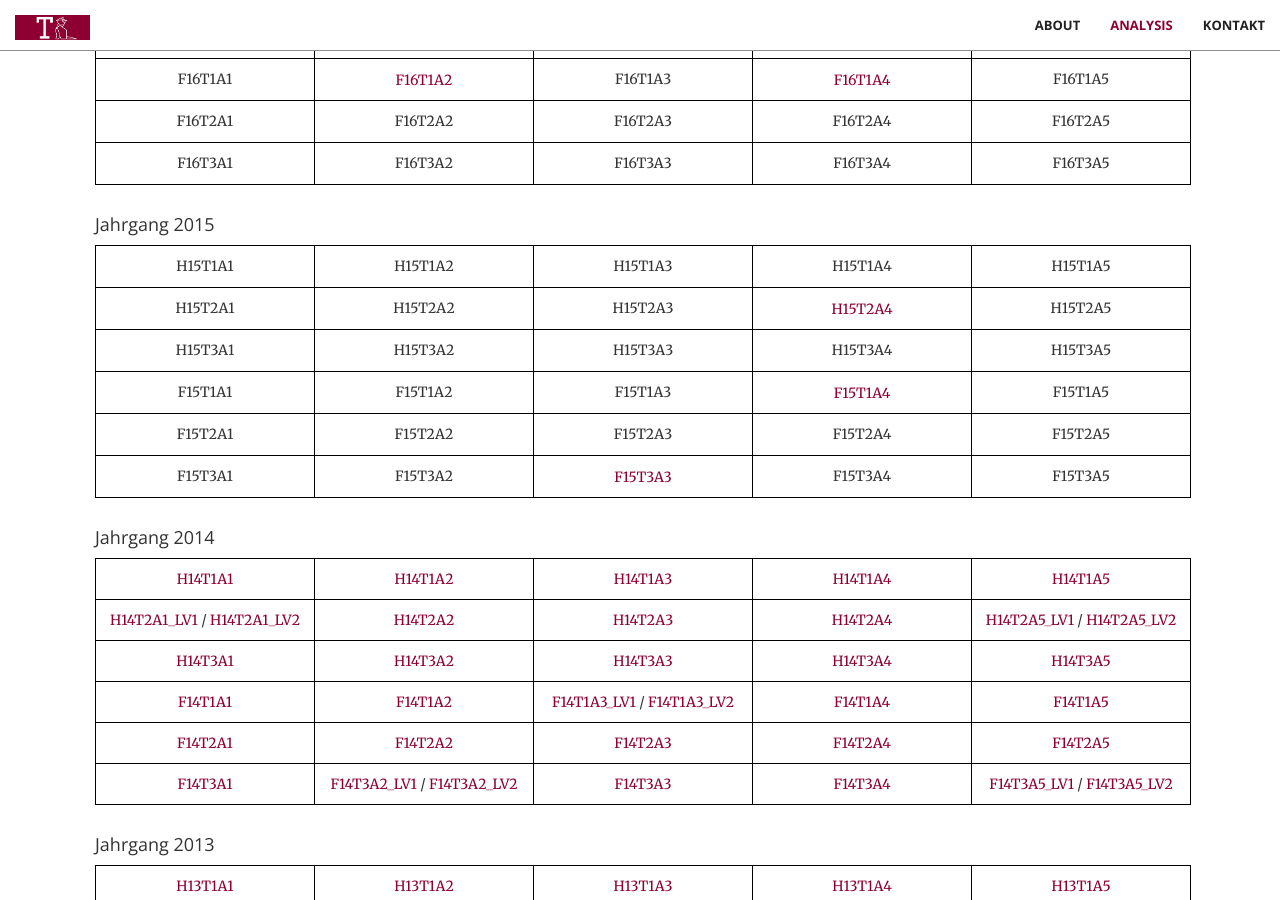
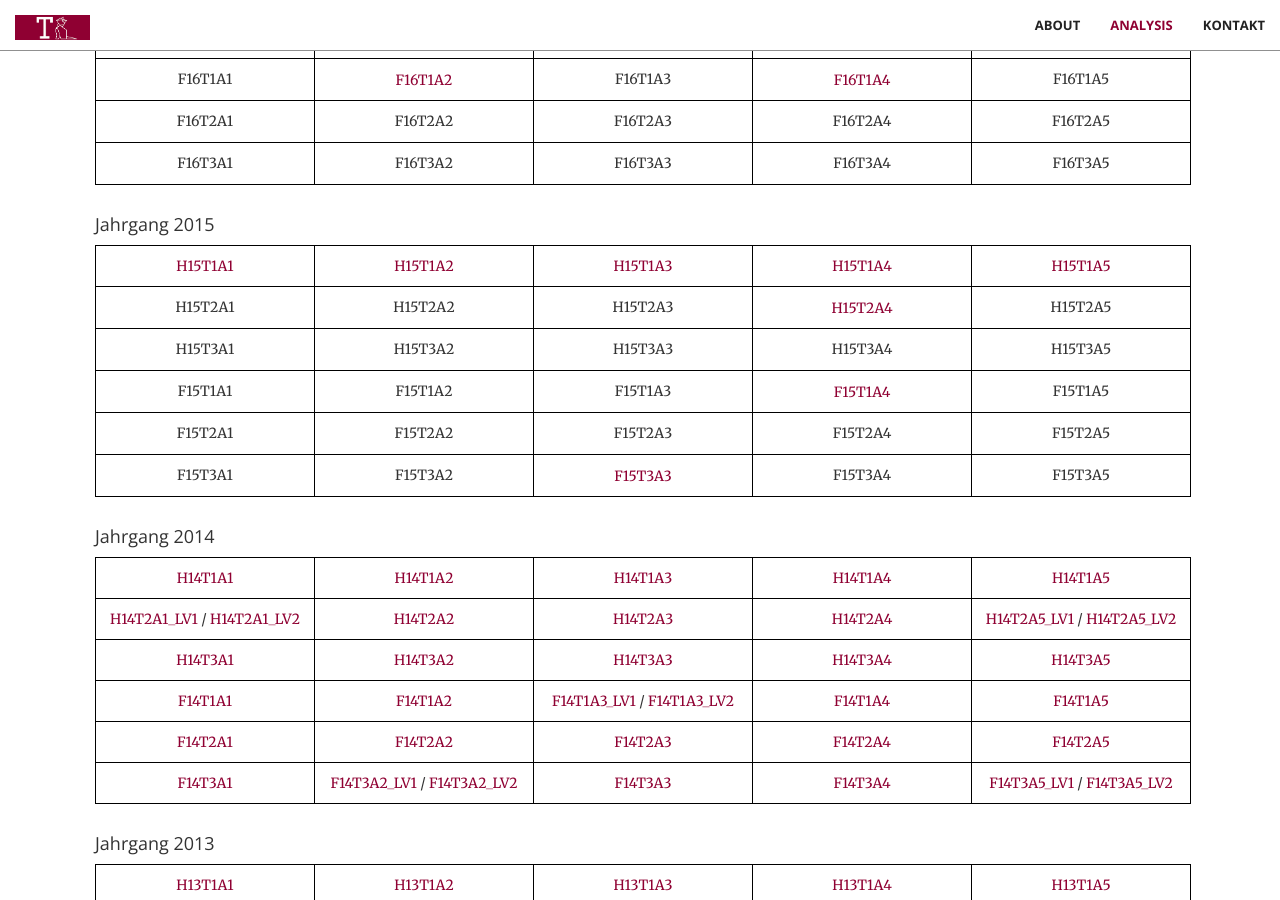
Before and after one commit to trabaldini/trabaldini.github.io, a Jekyll site: the page built from index.html, in a window 1280 px wide and 900 px high, scrolled down 4521 px. Built offline with Jekyll 4.4.1, drawn with Linux system fonts in a browser that asks for light colours; some web fonts are replaced.

Commit message:
Adds H15T1 solutions

```diff
--- a/_includes/math.html
+++ b/_includes/math.html
@@ -1072,19 +1072,19 @@
                         <tbody>
                             <tr>
                                 <td style="width:20%">
-                                    <p>H15T1A1</p>
-                                </td>
-                                <td style="width:20%">
-                                    <p>H15T1A2</p>
-                                </td>
-                                <td style="width:20%">
-                                    <p>H15T1A3</p>
-                                </td>
-                                <td style="width:20%">
-                                    <p>H15T1A4</p>
-                                </td>
-                                <td style="width:20%">
-                                    <p>H15T1A5</p>
+                                    <a href="aufg/H15T1A1_FT.pdf" target="_blank">H15T1A1</a>
+                                </td>
+                                <td style="width:20%">
+                                    <a href="aufg/H15T1A2_FT.pdf" target="_blank">H15T1A2</a>
+                                </td>
+                                <td style="width:20%">
+                                    <a href="aufg/H15T1A3_FT.pdf" target="_blank">H15T1A3</a>
+                                </td>
+                                <td style="width:20%">
+                                    <a href="aufg/H15T1A4_RA.pdf" target="_blank">H15T1A4</a>
+                                </td>
+                                <td style="width:20%">
+                                    <a href="aufg/H15T1A5_DGL.pdf" target="_blank">H15T1A5</a>
                                 </td>
                             </tr>
                             <tr>
```
Also changed, not shown: 5 other files.
